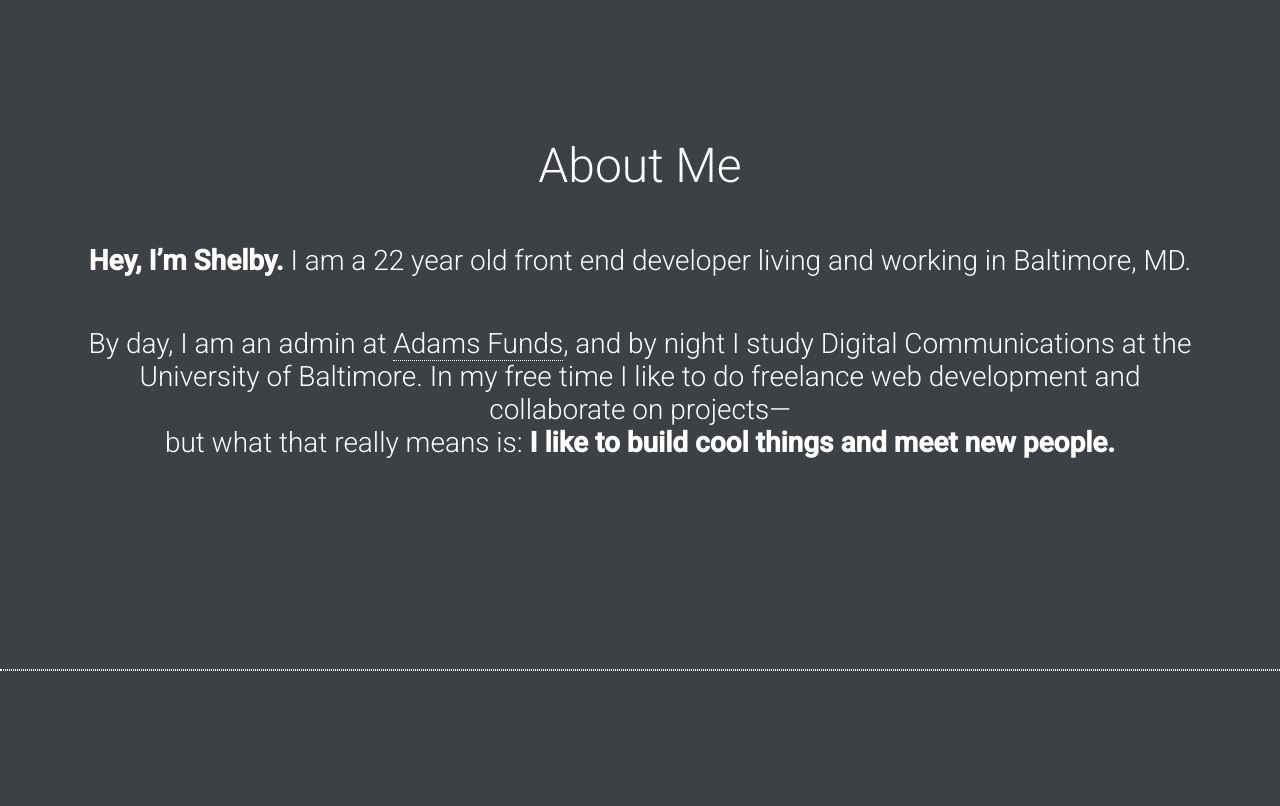
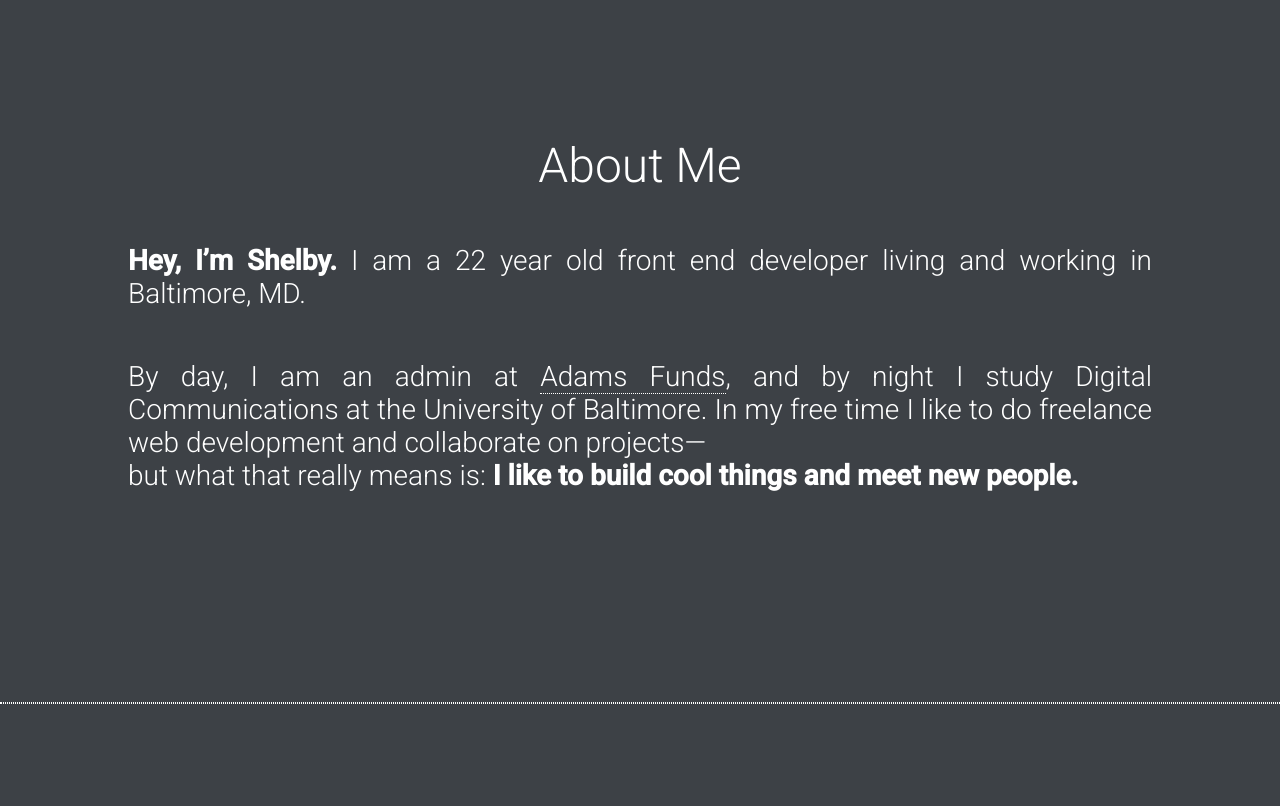
Before and after one commit to shelbymorganb/MyWebsite, a plain HTML site: page index.html in a window 1280 px wide. Shown: the part 737-1543 px from the top of the page. Drawn offline with Linux system fonts and the light colour scheme.

Commit message:
Updated css text alignment

```diff
--- a/css/style.css
+++ b/css/style.css
@@ -137,7 +137,15 @@ ul {
 
 }
 
-.me .content,
+.me .content {
+  margin-top: 2rem;
+  padding: 5em;
+  color: #fff;
+  text-align: justify;
+  position: relative;
+  width: 80%;
+}
+
 .work .content,
 .social .content {
   margin-top: 2rem;
@@ -145,7 +153,7 @@ ul {
   color: #fff;
   text-align: center;
   position: relative;
-
+  width: 80%;
 }
 
 .me h2,
@@ -154,6 +162,7 @@ ul {
   font-size: 3rem;
   margin: 1.625rem 0 3.125rem;
   font-weight: 300;
+  text-align: center;
 }
 
 .me p,
```
